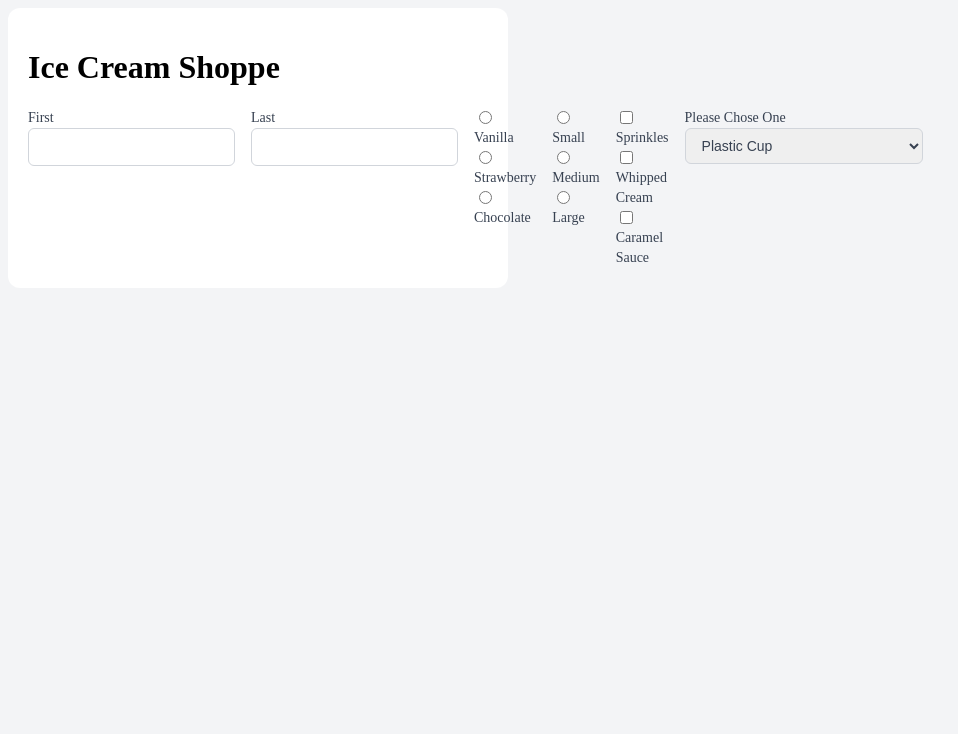
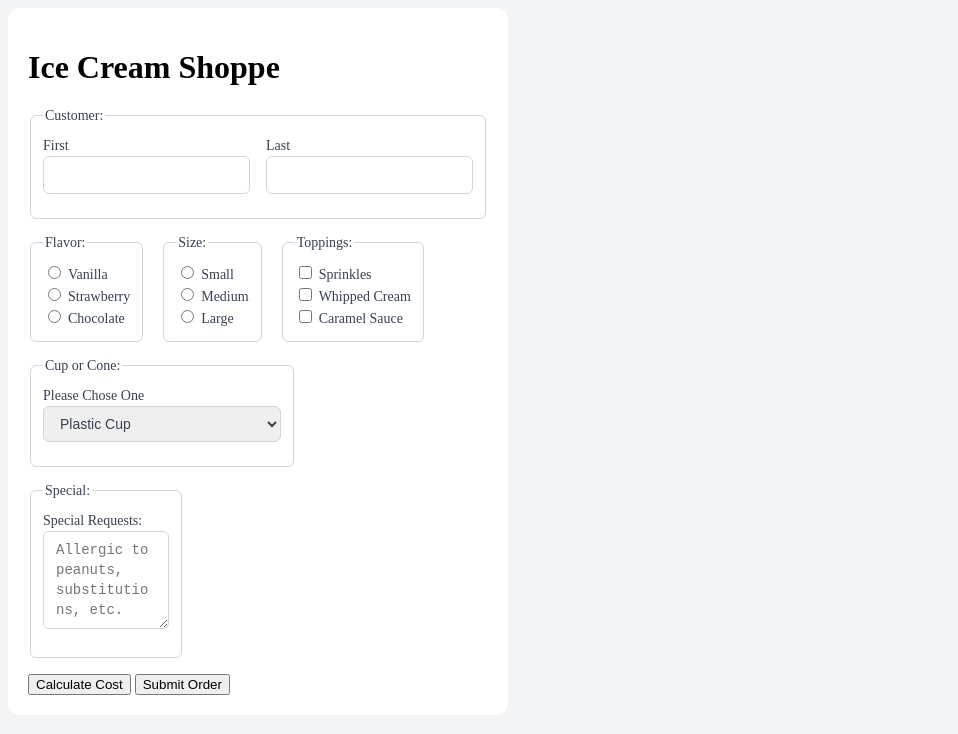
Before and after one commit to TheNotSoFunnyGuy/inputTypes, a plain HTML site: page index.html in a window 1280 px wide. Shown: the whole page, without its empty margins (0-958 px from the left). Drawn offline with Linux system fonts and the light colour scheme.

Commit message:
initial commit

```diff
--- a/index.html
+++ b/index.html
@@ -10,17 +10,22 @@
     <div class="content">
         <h1>Ice Cream Shoppe</h1>
         <form>
+            <fieldset>
+                <legend>Customer:</legend>
             <div class="row">
                 <div>
                     <label for="firstname">First</label>
                     <input id="firstname" name="first_name" type="text">
                 </div>
-
                 <div>
                     <label for="lastname">Last</label>
                     <input id="lastname" name="last_name" type="text">
                 </div>
-            <div>
+            </div>
+            </fieldset>
+            <div class="row">
+                <fieldset>
+                <legend>Flavor:</legend>
                 <div>
                     <input type="radio" id="vanilla" name="icecream">
                     <label for="vanilla">Vanilla</label>
@@ -33,8 +38,9 @@
                     <input type="radio" id="chocolate" name="icecream">
                     <label for="chocolate">Chocolate</label>
                 </div>
-            </div>
-            <div>
+                </fieldset>
+                <fieldset>
+                    <legend>Size:</legend>
                     <div>
                         <input type="radio" id="small" name="size">
                         <label for="small">Small</label>
@@ -47,8 +53,9 @@
                         <input type="radio" id="large" name="size">
                         <label for="large">Large</label>
                     </div>
-            </div>
-            <div>
+                </fieldset>
+                <fieldset>
+                    <legend>Toppings:</legend>
                     <div>
                         <input type="checkbox" id="sprinkles" name="sprinkles" value="sprinkles">
                         <label for="sprinkles">Sprinkles</label>
@@ -61,8 +68,10 @@
                         <input type="checkbox" id="caramel" name="caramel" value="caramel">
                         <label for="caramel">Caramel Sauce</label>
                     </div>
+                </fieldset>
             </div>
-            <div>
+            <fieldset>
+                <legend>Cup or Cone:</legend>
                 <label for="container">Please Chose One</label>
                 <select name="container" id="container">
                     <option value="cup">Plastic Cup</option>
@@ -70,11 +79,15 @@
                     <option value="waffle">Waffle Cone</option>
                     <option value="dippedwaffle">Chocolate Dipped Waffle Cone</option>
                 </select>
-            </div>
-
-
-
-            </div>
+            </fieldset>
+            <fieldset>
+                <legend>Special:</legend>
+                <label for="SpecialRequests">Special Requests:</label>
+                <textarea id="SpecialRequests" name="SpecialRequests" rows="4" cols="10"
+                          placeholder="Allergic to peanuts, substitutions, etc."></textarea>
+            </fieldset>
+            <button type="button" onclick="alert('Free today for our Grand Opening!')">Calculate Cost</button>
+            <button type="submit">Submit Order</button>
         </form>
     </div>
 </div>
```
Lines whose indentation alone changed are shown as unchanged.
